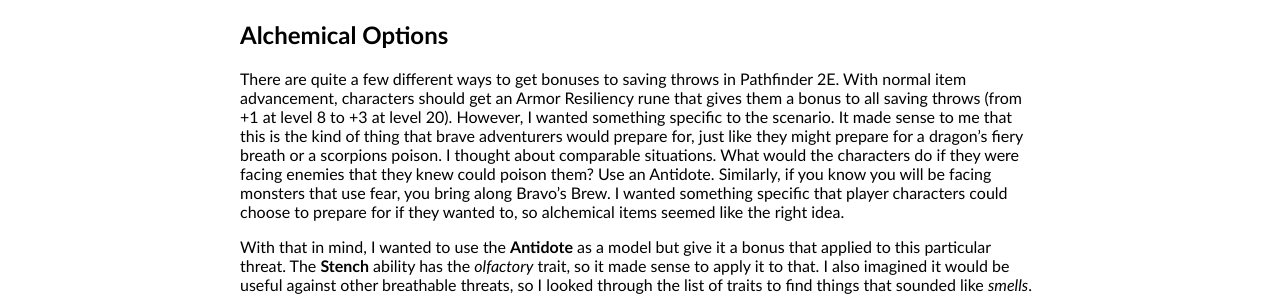
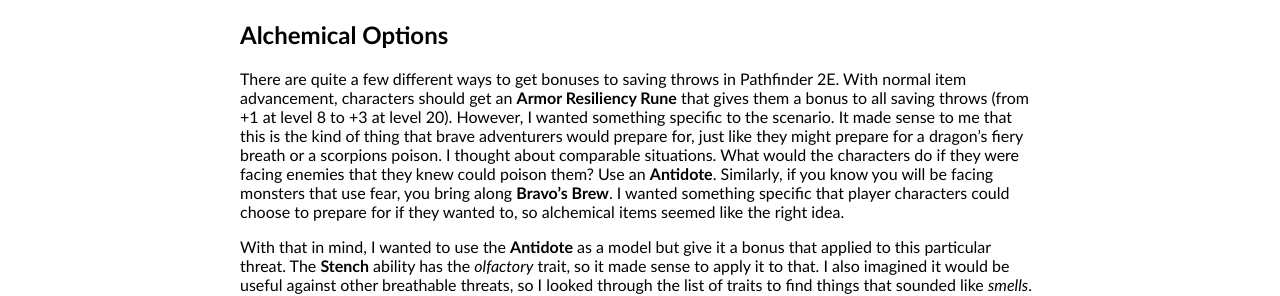
Before and after one commit to profounddark/pathfinder-blog, a Jekyll site: the page built from _posts/2021-04-19-charcoal-philter.md, in a window 1280 px wide. Shown: the part 366-662 px from the top of the page. Built offline with Jekyll 4.4.1, drawn with Linux system fonts in a browser that asks for light colours.

Commit message:
added item tag

```diff
--- a/_posts/2021-04-19-charcoal-philter.md
+++ b/_posts/2021-04-19-charcoal-philter.md
@@ -13,11 +13,11 @@
 
 ## Alchemical Options
 
-There are quite a few different ways to get bonuses to saving throws in Pathfinder 2E. With normal item advancement, characters should get an Armor Resiliency rune that gives them a bonus to all saving throws (from +1 at level 8 to +3 at level 20). However, I wanted something specific to the scenario. It made sense to me that this is the kind of thing that brave adventurers would prepare for, just like they might prepare for a dragon’s fiery breath or a scorpions poison. I thought about comparable situations. What would the characters do if they were facing enemies that they knew could poison them? Use an [Antidote](https://2e.aonprd.com/Equipment.aspx?ID=80). Similarly, if you know you will be facing monsters that use fear, you bring along [Bravo’s Brew](https://2e.aonprd.com/Equipment.aspx?ID=84). I wanted something specific that player characters could choose to prepare for if they wanted to, so alchemical items seemed like the right idea.
+There are quite a few different ways to get bonuses to saving throws in Pathfinder 2E. With normal item advancement, characters should get an <item>Armor Resiliency Rune</item> that gives them a bonus to all saving throws (from +1 at level 8 to +3 at level 20). However, I wanted something specific to the scenario. It made sense to me that this is the kind of thing that brave adventurers would prepare for, just like they might prepare for a dragon’s fiery breath or a scorpions poison. I thought about comparable situations. What would the characters do if they were facing enemies that they knew could poison them? Use an [<item>Antidote</item>](https://2e.aonprd.com/Equipment.aspx?ID=80). Similarly, if you know you will be facing monsters that use fear, you bring along [<item>Bravo’s Brew</item>](https://2e.aonprd.com/Equipment.aspx?ID=84). I wanted something specific that player characters could choose to prepare for if they wanted to, so alchemical items seemed like the right idea.
 
-With that in mind, I wanted to use the **Antidote** as a model but give it a bonus that applied to this particular threat. The **Stench** ability has the *olfactory* trait, so it made sense to apply it to that. I also imagined it would be useful against other breathable threats, so I looked through the list of traits to find things that sounded like *smells*. The only thing that stood out was the fact that poisons can have the *inhaled* trait, so I added that to my list.
+With that in mind, I wanted to use the <item>Antidote</item> as a model but give it a bonus that applied to this particular threat. The **Stench** ability has the *olfactory* trait, so it made sense to apply it to that. I also imagined it would be useful against other breathable threats, so I looked through the list of traits to find things that sounded like *smells*. The only thing that stood out was the fact that poisons can have the *inhaled* trait, so I added that to my list.
 
-The resulting item is pretty basic. It’s really just the **Antidote** elixir but with the target effects being things with the *olfactory* or *inhaled* trait. As far as "homebrew" goes, it doesn’t get any simpler than this. But, with stinky Xulgath around every corner, it’s not a bad thing to have around.
+The resulting item is pretty basic. It’s really just the <item>Antidote</item> elixir but with the target effects being things with the *olfactory* or *inhaled* trait. As far as "homebrew" goes, it doesn’t get any simpler than this. But, with stinky Xulgath around every corner, it’s not a bad thing to have around.
 
 ## New Alchemical Elixir
 
--- a/_sass/pf2.scss
+++ b/_sass/pf2.scss
@@ -64,6 +64,14 @@
   font-style: italic;
 }
 
+skill {
+  font-style: bold;
+}
+
 feat {
   font-weight: bold;
 }
+
+item {
+  font-weight: bold;
+}
```
